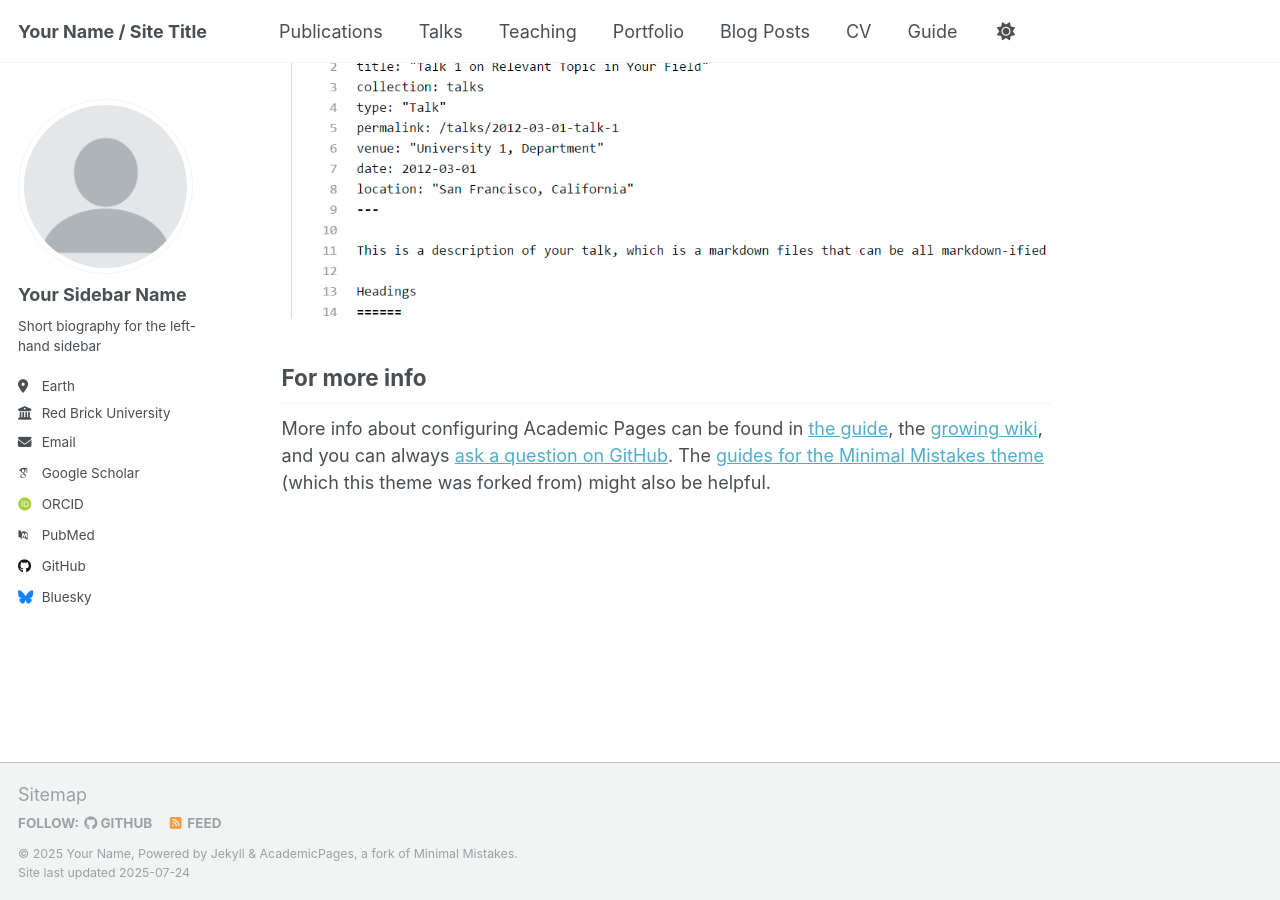
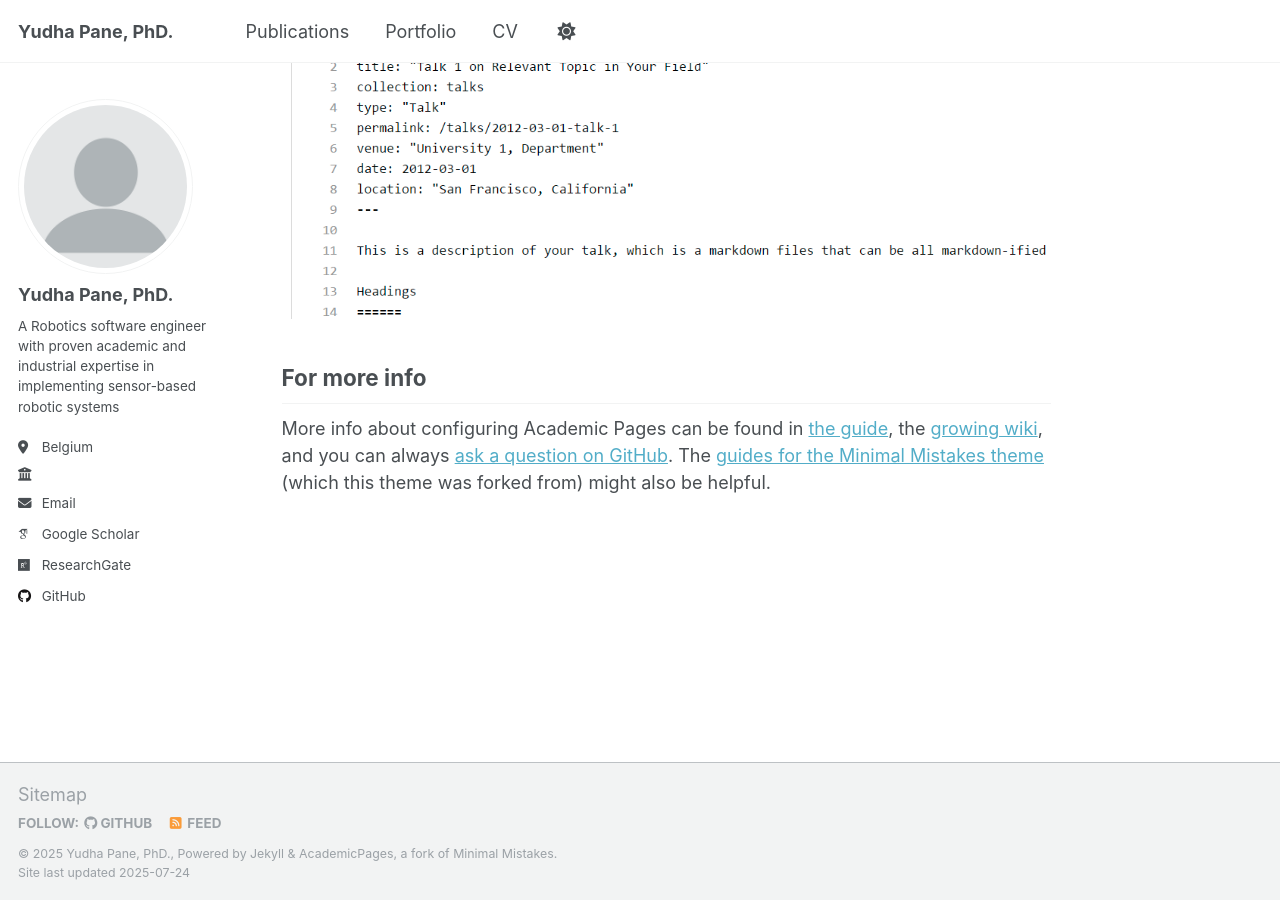
Before and after one commit to yudhapane/yudhapane.github.io, a Jekyll site: the page built from _pages/about.md, in a window 1280 px wide and 900 px high, scrolled down 2880 px. Built offline with Jekyll 4.4.1, drawn with Linux system fonts in a browser that asks for light colours; some web fonts are replaced; a script that is not in the unit is left out.

Commit message:
Update profile and remove unnecessary navs

```diff
--- a/_config.yml
+++ b/_config.yml
@@ -9,13 +9,13 @@
 # Basic Site Settings
 locale                   : "en-US"
 site_theme               : "default"
-title                    : "Your Name / Site Title"
+title                    : "Yudha Pane, PhD."
 title_separator          : "-"
-name                     : &name "Your Name"
-description              : &description "personal description"
-url                      : https://academicpages.github.io # the base hostname & protocol for your site e.g. "https://[your GitHub username].github.io" or if you already have some other page hosted on Github then use "https://[your GitHub username].github.io/[Your Repo Name]"
+name                     : &name "Yudha Pane, PhD."
+description              : &description "Robotics Software Engineer"
+url                      : https://yudhapane.github.io # the base hostname & protocol for your site e.g. "https://[your GitHub username].github.io" or if you already have some other page hosted on Github then use "https://[your GitHub username].github.io/[Your Repo Name]"
 baseurl                  : "" # the subpath of your site, e.g. "/blog"
-repository               : "academicpages/academicpages.github.io"
+repository               : "yudhapane/yudhapane.github.io"
 
 # Site Author - The following control what appear as part of the author content on the side bar.
 #               If a field is blank the icon and link will not appear, otherwise it will be shown.
@@ -23,36 +23,36 @@ repository               : "academicpages/academicpages.github.io"
 author:
   # Biographic information
   avatar           : "profile.png"
-  name             : "Your Sidebar Name"
+  name             : "Yudha Pane, PhD."
   pronouns         : # example: "she/her"
-  bio              : "Short biography for the left-hand sidebar"
-  location         : "Earth"
-  employer         : "Red Brick University"
+  bio              : "A Robotics software engineer with proven academic and industrial expertise in implementing sensor-based robotic systems"
+  location         : "Belgium"
+  employer         : ""
   uri              : # URL
   email            : "none@example.org"
 
   # Academic websites
   academia         : # URL
   arxiv            : # URL - Update with the correct link to your profile
-  googlescholar    : "https://scholar.google.com/citations?user=PS_CX0AAAAAJ"
+  googlescholar    : "https://scholar.google.com/citations?user=wWx8FZAAAAAJ&hl=en"
   impactstory      : # URL
-  orcid            : "http://orcid.org/yourorcidurl"
+  orcid            : # URL
   semantic         : # URL
-  pubmed           : "https://www.ncbi.nlm.nih.gov/pubmed/?term=john+snow"
-  researchgate     : # URL
+  pubmed           : # URL
+  researchgate     : "https://www.researchgate.net/profile/Yudha-Pane"
   scopus           : # URL
 
   # Repositories and software development
   bitbucket        : # Username - Update with your username on the site
   codepen          : # Username
   dribbble         : # Username
-  github           : "academicpages"
+  github           : "yudhapane"
   kaggle           : # Username
   stackoverflow    : # User number or user number and name (i.e., use "1" or "1/jeff-atwood")
 
   # Social media
   artstation       : # Username
-  bluesky          : "bsky.app" # Replace this with you Bluesky username
+  bluesky          : # Username
   facebook         : # Username
   flickr           : # Username
   foursquare       : # Username
```
Also changed, not shown: _data/navigation.yml (+8 -8 lines).
